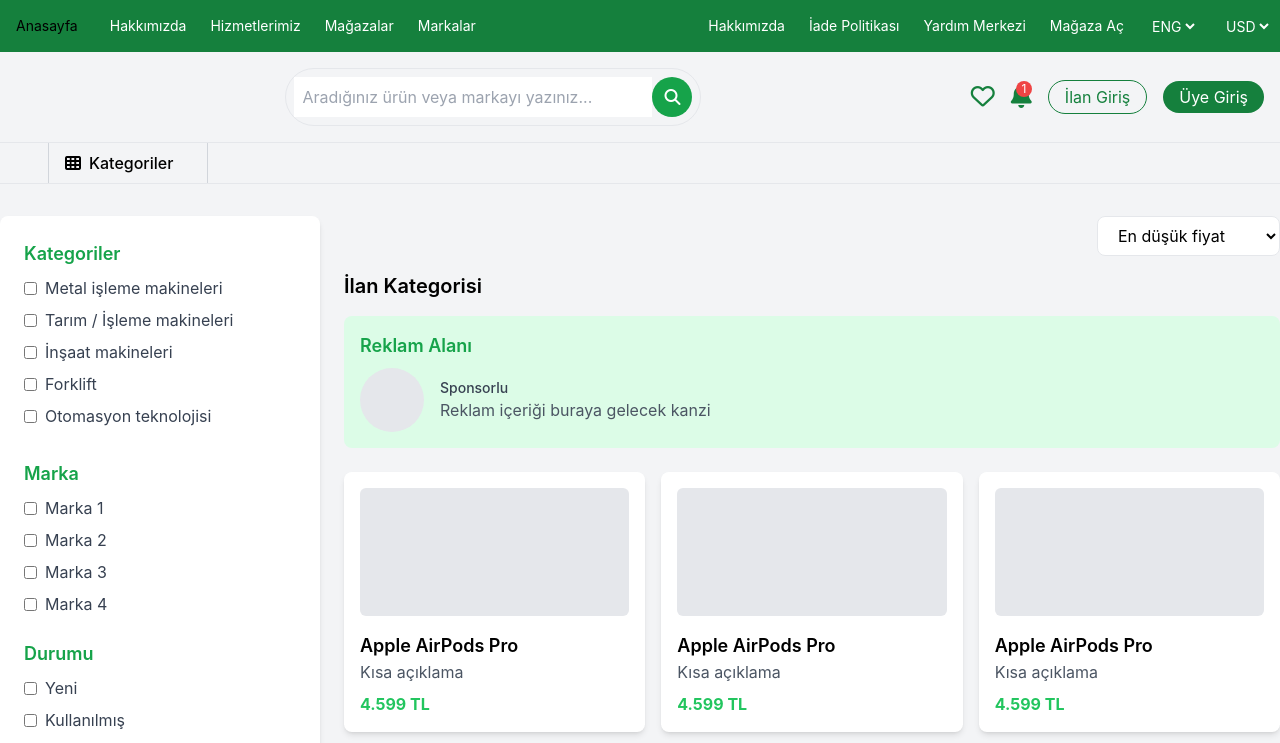
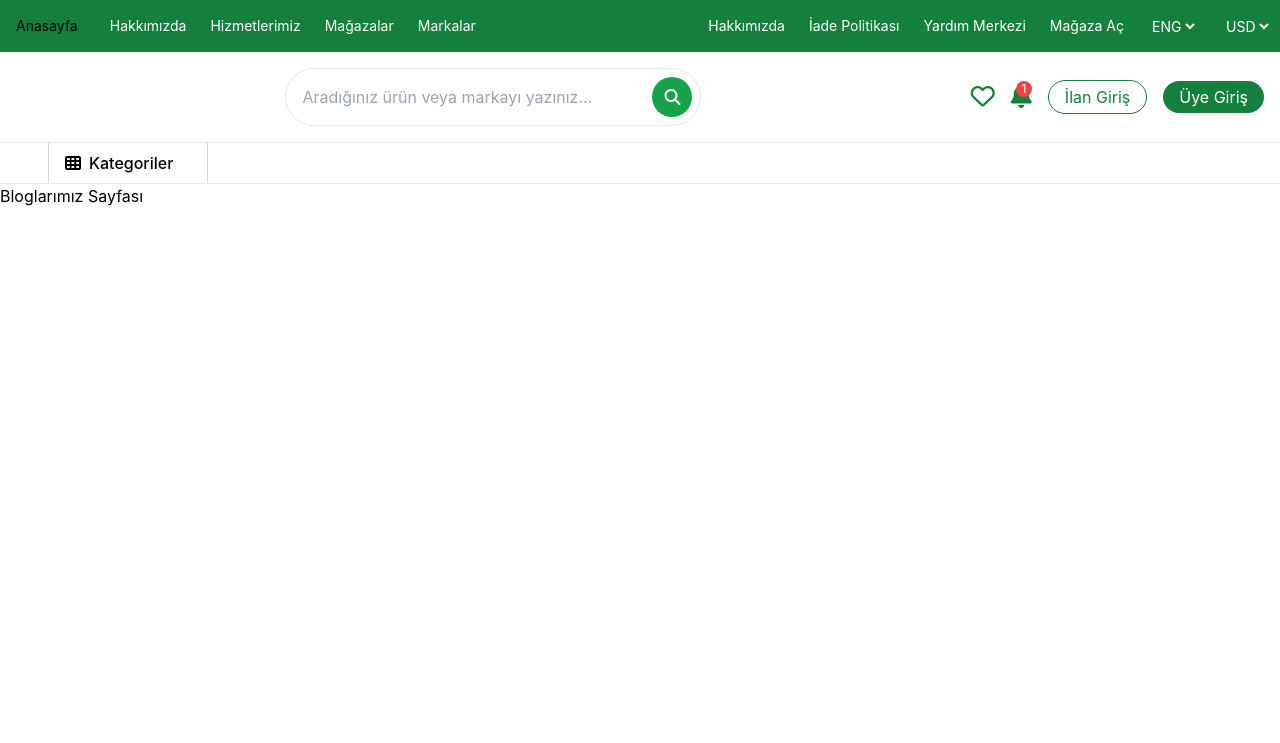
Before and after one commit to caglarkurkman/bionlukcaglarmetin, a React (Create React App) app: page /bloglarimiz in a window 1280 px wide. Shown: the top 743 px of the page. Built offline with nearby package versions, Linux system fonts and the light colour scheme.

Commit message:
Router eklendi

```diff
--- a/src/App.js
+++ b/src/App.js
@@ -1,14 +1,17 @@
 import '@fortawesome/fontawesome-free/css/all.min.css';
 import React from "react";
+import { Route, BrowserRouter as Router, Routes } from 'react-router-dom';
+import Bloglarimiz from "./pages/Bloglarimiz";
 import Categories from "./pages/Categories";
 
-
 const App = () => {
-
-
-
   return (
-    <Categories/>
+    <Router>
+      <Routes>
+        <Route path="/" element={<Categories />} />
+        <Route path="/bloglarimiz" element={<Bloglarimiz />} />
+      </Routes>
+    </Router>
   );
 };
 
--- a/src/components/Footer.js
+++ b/src/components/Footer.js
@@ -1,4 +1,5 @@
 import React from "react";
+import { BrowserRouter as Router, Routes, Route, Link } from 'react-router-dom';
 import '@fortawesome/fontawesome-free/css/all.min.css';
 
 const Footer = () => {
@@ -57,10 +58,10 @@
         <div className="text-left">
           <h3 className="font-bold mb-4">Kaynaklar</h3>
           <ul className="space-y-2">
-            <li><a href="#">Bloglarımız</a></li>
-            <li><a href="#">Kaynaklar</a></li>
-            <li><a href="#">Gizlilik Politikası</a></li>
-            <li><a href="#">Biz Kimiz</a></li>
+          <li><Link to="/bloglarimiz">Bloglarımız</Link></li>
+            <li><Link to="/kaynaklar">Kaynaklar</Link></li>
+            <li><Link to="/gizlilik">Gizlilik Politikası</Link></li>
+            <li><Link to="/bizkimiz">Biz Kimiz</Link></li>
           </ul>
         </div>
 
--- a/src/pages/Bloglarimiz.js
+++ b/src/pages/Bloglarimiz.js
@@ -1,7 +1,13 @@
-import React from "react";
+import React from 'react';
+import Header from "../components/Header";
 
-const Blog = () => {
-    return(
-        <div>sdfds</div>
-    );
+function Bloglarimiz() {
+  return (
+    <>
+      <Header />
+      <div>Bloglarımız Sayfası</div>
+    </>
+  );
 }
+
+export default Bloglarimiz;
```
